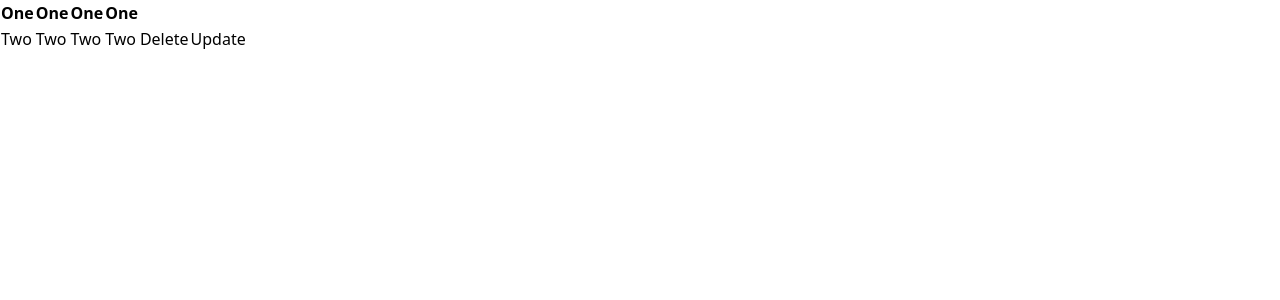
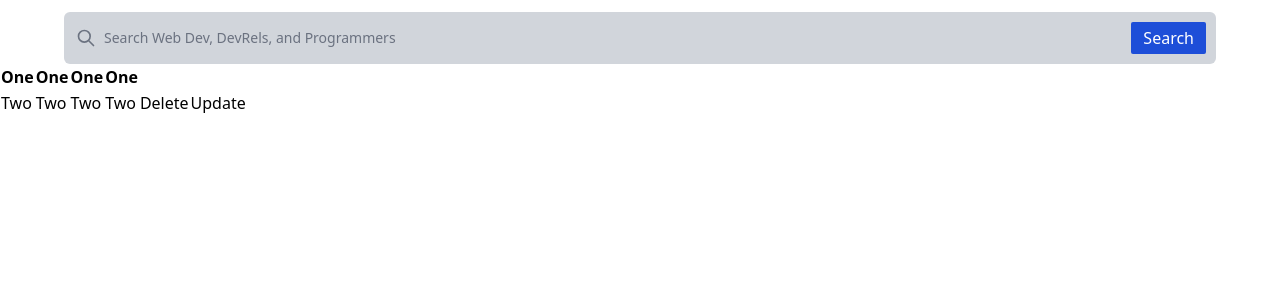
Before and after one commit to AliSinaYOusofi/mongoose, a Next.js app in the folder mongoose/front-end/: page / in a window 1280 px wide. Shown: the top 300 px of the page. Built offline with nearby package versions, Linux system fonts and the light colour scheme.

Commit message:
search-bar-created

```diff
--- /dev/null
+++ b/mongoose/front-end/components/SearchBar.tsx
@@ -0,0 +1,18 @@
+import type { NextPage } from "next";
+
+const SearchBar : NextPage = () => {
+    return (
+        <form className="w-[90%] mt-3 ml-auto mr-auto">
+            <label htmlFor="default-search" className="mb-2 text-sm font-medium text-gray-900 sr-only dark:text-gray-300">Search</label>
+            <div className="relative">
+                <div className="flex absolute inset-y-0 left-0 items-center pl-3 pointer-events-none">
+                    <svg aria-hidden="true" className="w-5 h-5 text-gray-500 dark:text-gray-400" fill="none" stroke="currentColor" viewBox="0 0 24 24" xmlns="http://www.w3.org/2000/svg"><path stroke-linecap="round" stroke-linejoin="round" stroke-width="2" d="M21 21l-6-6m2-5a7 7 0 11-14 0 7 7 0 0114 0z"></path></svg>
+                </div>
+                <input type="search" id="default-search" className="block p-4 pl-10 w-full text-sm border-none outline-none rounded-md text-gray-900 bg-gray-300 " placeholder="Search Web Dev, DevRels, and Programmers" required />
+                <button type="submit" className="text-white absolute right-2.5 bottom-2.5 bg-blue-700 p-1 px-3 rounded-sm">Search</button>
+            </div>
+        </form>
+    );
+}
+
+export default SearchBar;
--- a/mongoose/front-end/pages/index.tsx
+++ b/mongoose/front-end/pages/index.tsx
@@ -1,7 +1,8 @@
 import Head from "next/head";
 import Script from "next/script";
-import Table
- from "../components/Table";
+import SearchBar from "../components/SearchBar";
+import Table from "../components/Table";
+
 export default function Home() {
   return (
     <div>
@@ -10,6 +11,9 @@ export default function Home() {
         <meta name="description" content="Generated by create next app" />
         <link rel="icon" href="/favicon.ico" />
       </Head>
+      <div className="">
+        <SearchBar />
+      </div>
       <Table />
     </div>
   );
```
